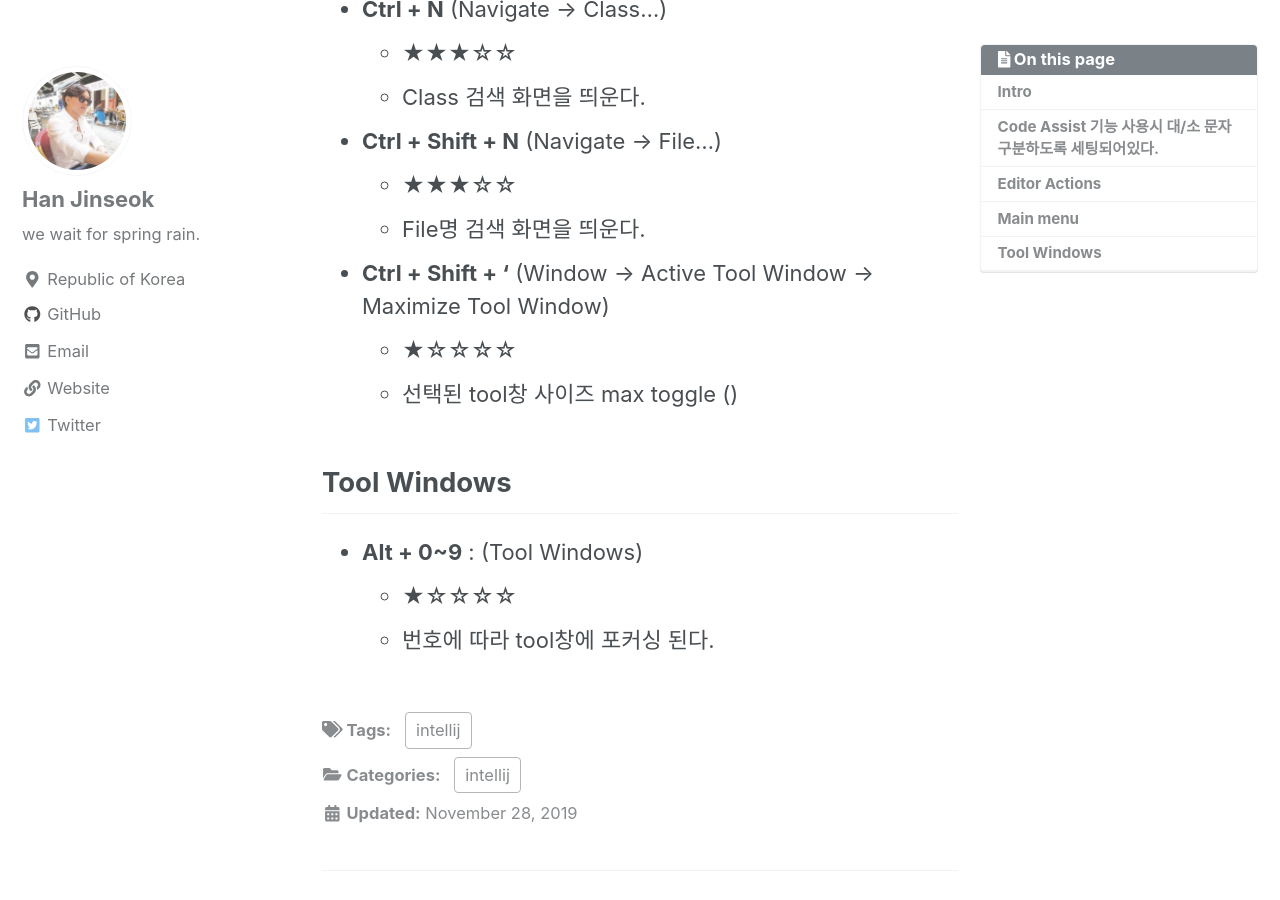
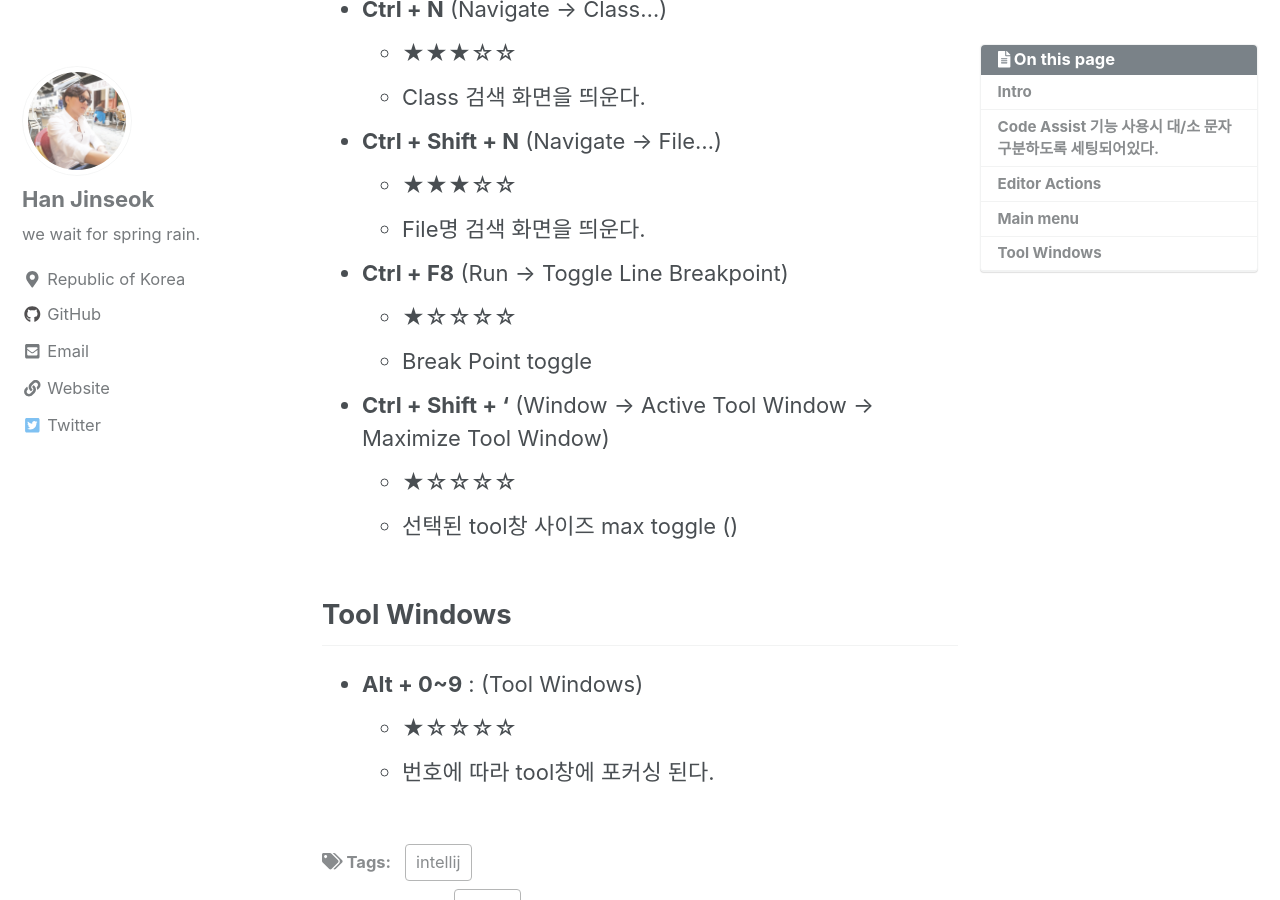
Before and after one commit to moregorenine/moregorenine.github.io, a Jekyll site: the page built from _posts/intellij/2019-11-28-intellij-keymap.md, in a window 1280 px wide and 900 px high, scrolled down 2197 px. Built offline with Jekyll 4.4.1, drawn with Linux system fonts in a browser that asks for light colours; nearby versions of some CDN libraries; comment, search, counter and statistics services are not loaded; a style sheet for code colours, icons or effects is not loaded.

Commit message:
Update 2019-11-28-intellij-keymap.md

```diff
--- a/_posts/intellij/2019-11-28-intellij-keymap.md
+++ b/_posts/intellij/2019-11-28-intellij-keymap.md
@@ -27,7 +27,6 @@ Settings -> Editor -> General -> Match case: 체크 해제
   - ★★★☆☆
   - 선택영역 대소문자 변경 토글
 
-
 ## Main menu
 - **Ctrl + Shift + UP/Down** : (Code → Move Statement Down)
   - ★★★★★
@@ -56,6 +55,9 @@ Settings -> Editor -> General -> Match case: 체크 해제
 - **Ctrl + Shift + N** (Navigate → File...)
   - ★★★☆☆
   - File명 검색 화면을 띄운다.
+- **Ctrl + F8** (Run → Toggle Line Breakpoint)
+  - ★☆☆☆☆
+  - Break Point toggle
 - **Ctrl + Shift + '** (Window → Active Tool Window → Maximize Tool Window)
   - ★☆☆☆☆
   - 선택된 tool창 사이즈 max toggle ()
```
